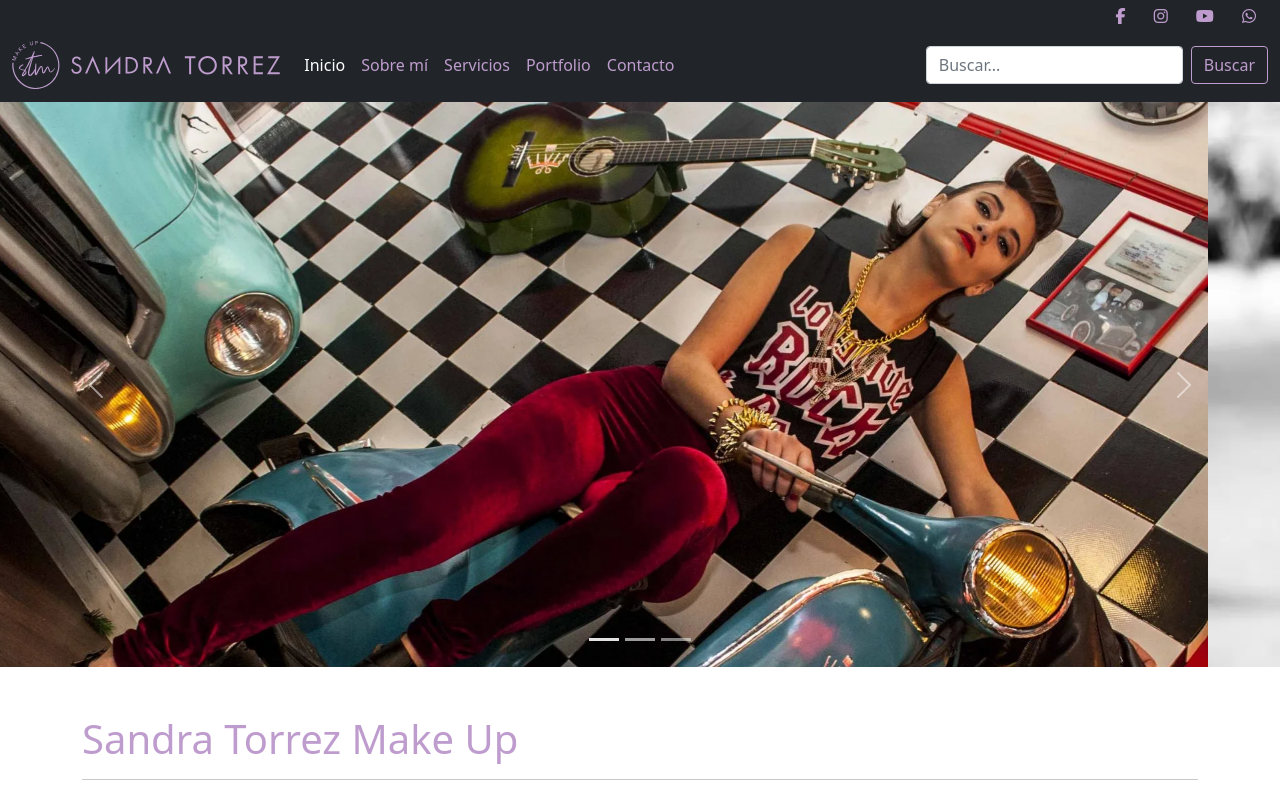
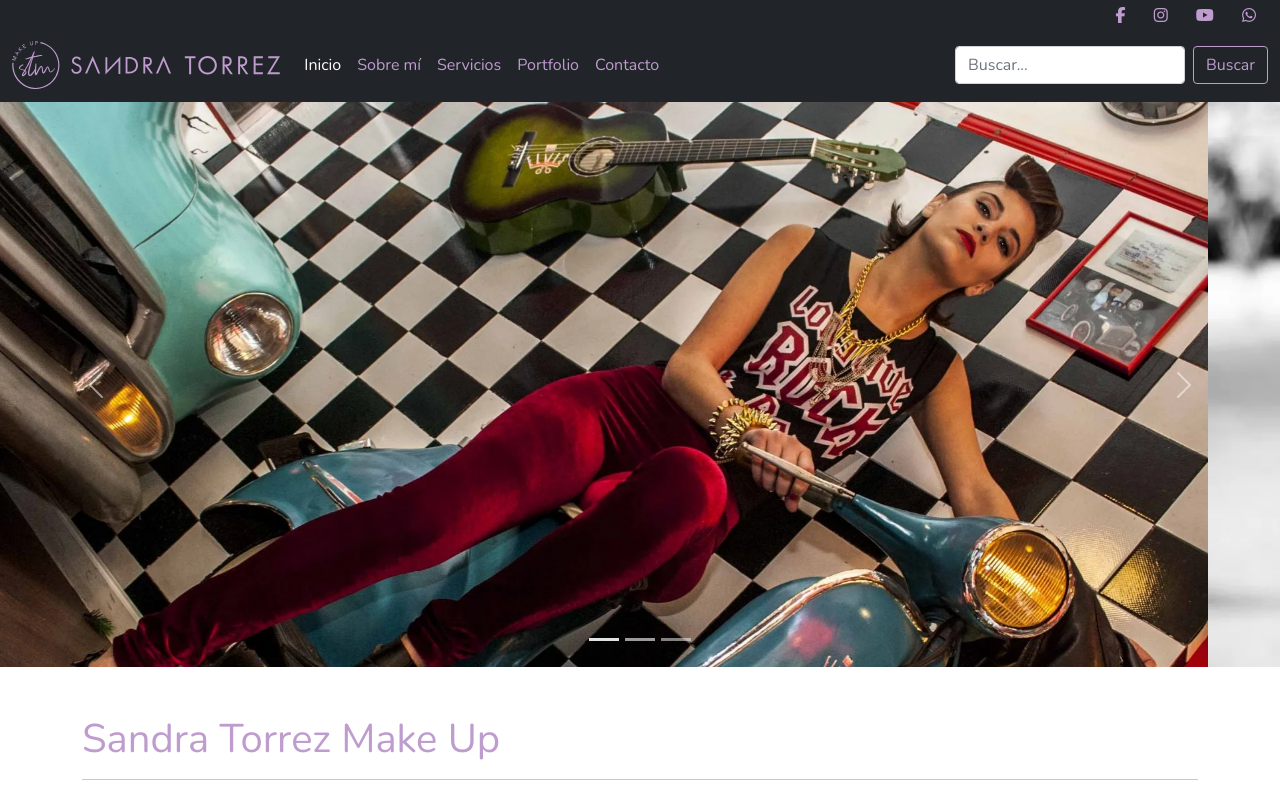
Before and after one commit to G43R1EL/coderhouse.wd, a website: page index.html in a window 1280 px wide. Shown: the top 793 px of the page. Drawn offline with nearby package versions, Linux system fonts and the light colour scheme.

Commit message:
Cambio de tipografía a Nunito

```diff
--- a/index.html
+++ b/index.html
@@ -10,6 +10,10 @@
   <!-- Bootstrap Styles -->
     <link rel="stylesheet" href="./css/bootstrap.min.css">
     <link rel="stylesheet" href="./css/bootstrap-grid.min.css">
+  <!-- Google Fonts -->
+    <link rel="preconnect" href="https://fonts.googleapis.com">
+    <link rel="preconnect" href="https://fonts.gstatic.com" crossorigin>
+    <link href="https://fonts.googleapis.com/css2?family=Nunito:ital,wght@0,400;0,700;1,400;1,700&display=swap" rel="stylesheet">
   <!-- Sandra Torrez Style -->
     <link rel="stylesheet" href="./css/style.css">
     <link rel="shortcut icon" href="../assets/isologo_sandratorrez.svg" type="image/x-icon">
--- a/sass/partials/_common.scss
+++ b/sass/partials/_common.scss
@@ -8,3 +8,7 @@
 .text-stm {
     color: var(--stm__color);
 }
+
+* {
+    font-family: 'Nunito', sans-serif;
+}
```
Also changed, not shown: pages/about.html (+4 -0 lines), pages/contact.html (+4 -0 lines), pages/portfolio.html (+4 -0 lines), pages/services.html (+4 -0 lines), css/style.css.
